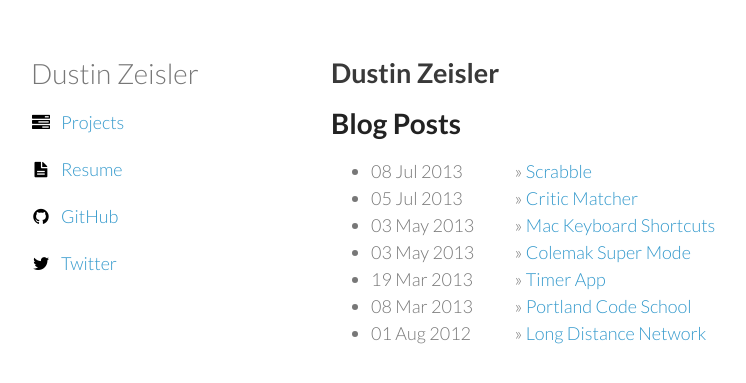
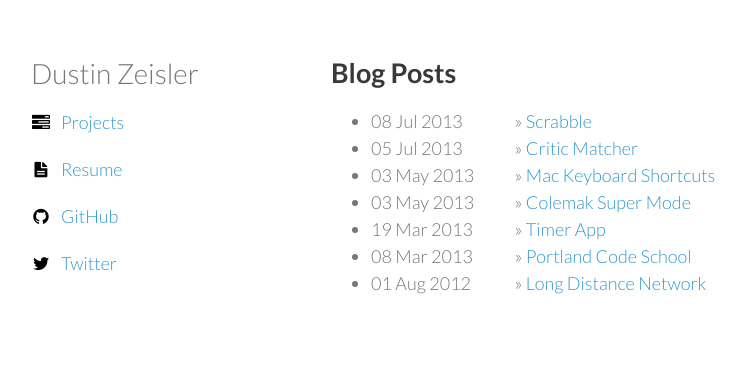
Before and after one commit to zeisler/zeisler.github.io, a Jekyll site: the page built from index.html, in a window 1280 px wide. Shown: the top 383 px of the page, without its empty margins (159-905 px from the left). Built offline with Jekyll 4.4.1, drawn with Linux system fonts in a browser that asks for light colours.

Commit message:
fix tile on front page

```diff
--- a/index.html
+++ b/index.html
@@ -1,10 +1,9 @@
 ---
 layout: default
-title: Dustin Zeisler
+title: Blog Posts
 ---
 
 <div id="home">
-  <h1>Blog Posts</h1>
   <ul class="posts">
     {% for post in site.posts %}
       <li><span id="post_date">{{ post.date | date_to_string }}</span> &raquo; <a id="post_title" href="{{ post.url }}">{{ post.title }}</a></li>
```
